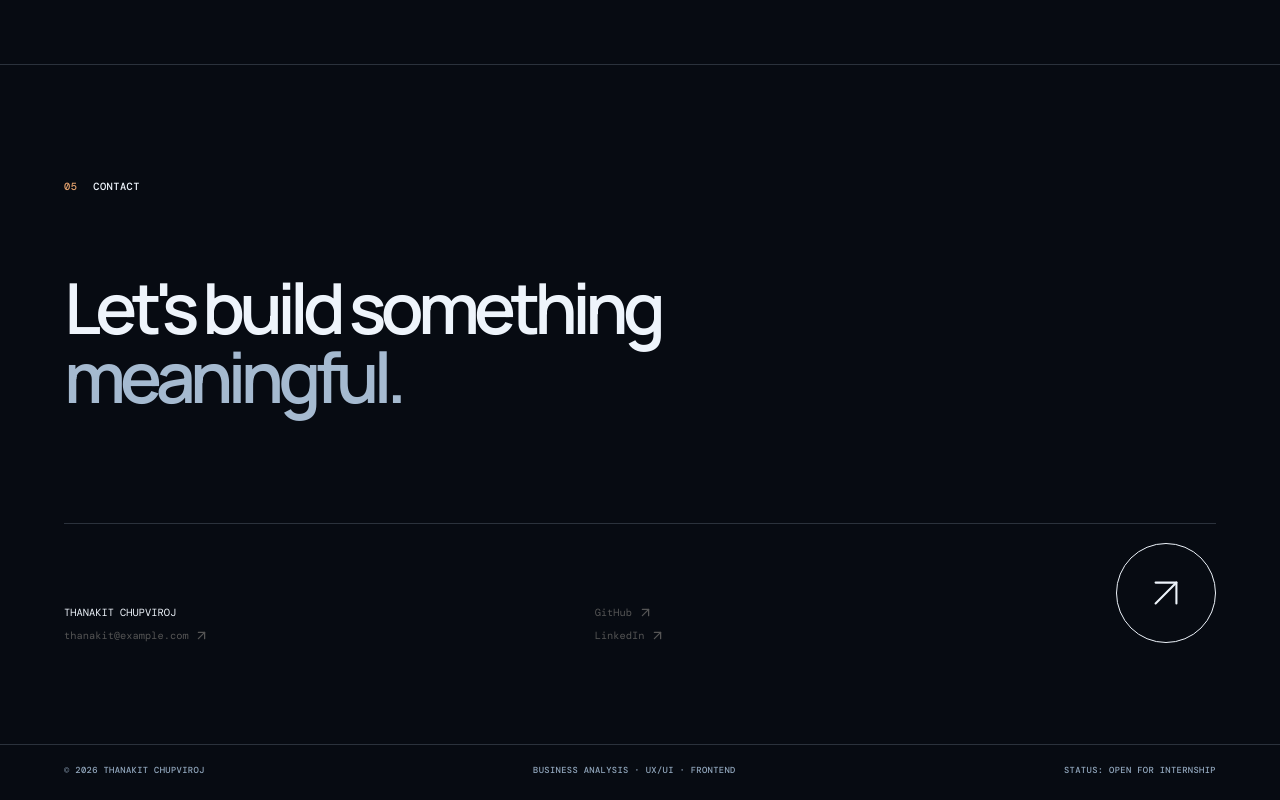
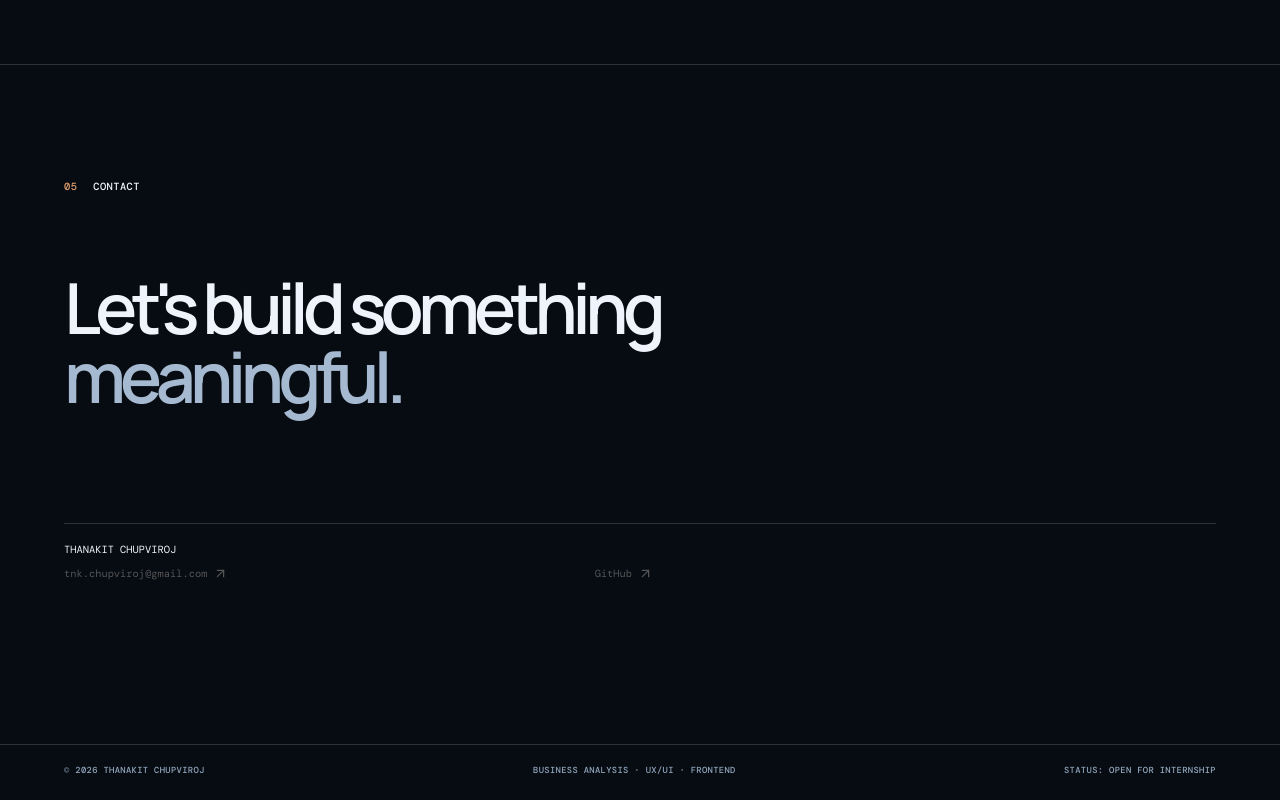
Before and after one commit to 6631503020/Thanakit-Portfolio, a React app: page / in a window 1280 px wide. Shown: the part 8032-8832 px from the top of the page. Built offline with nearby package versions, Linux system fonts and the light colour scheme; the HTML template or start-up script is replaced by a standard one.

Commit message:
fix: edit contact

```diff
--- a/src/App.tsx
+++ b/src/App.tsx
@@ -48,7 +48,7 @@ function App() {
     <section id="experience" className="content-section page-grid"><SectionHeader number="02">Experience</SectionHeader><ExperienceTimeline /></section>
     <section id="projects" className="content-section projects-section page-grid"><SectionHeader number="03">Selected Projects</SectionHeader><div className="projects-list">{projects.map((project) => <Reveal key={project.number}><ProjectCard project={project} /></Reveal>)}</div></section>
     <section id="skills" className="content-section page-grid"><SectionHeader number="04">Skills</SectionHeader><Reveal className="skills-layout"><div className="skill-group"><span>ANALYSIS</span>{['Requirements Gathering', 'User Research', 'Problem Framing', 'User Flows', 'Documentation'].map((skill) => <strong key={skill}>{skill}</strong>)}</div><div className="skill-group"><span>DESIGN</span>{['Figma', 'UI Design', 'UX Design', 'Wireframing', 'Prototyping'].map((skill) => <strong key={skill}>{skill}</strong>)}</div><div className="skill-group"><span>FRONTEND</span>{['HTML', 'CSS', 'JavaScript', 'TypeScript', 'React', 'Bootstrap'].map((skill) => <strong key={skill}>{skill}</strong>)}</div><div className="abilities"><span>ADDITIONAL ABILITIES</span><p>Article Writing<br />Public Speaking<br />Presentation<br />Commercial Negotiation<br />Project Supervision</p></div></Reveal></section>
-    <section id="contact" className="contact-section page-grid"><SectionHeader number="05">Contact</SectionHeader><Reveal className="contact-content"><h2>Let's build something<br /><i>meaningful.</i></h2><div className="contact-bottom"><div><span>THANAKIT CHUPVIROJ</span><a href="mailto:thanakit@example.com">thanakit@example.com <ArrowUpRight size={15} /></a></div><div className="contact-links"><a href="https://github.com" target="_blank" rel="noreferrer">GitHub <ArrowUpRight size={15} /></a><a href="https://linkedin.com" target="_blank" rel="noreferrer">LinkedIn <ArrowUpRight size={15} /></a></div><div className="contact-mark"><ArrowUpRight size={50} strokeWidth={1} /></div></div></Reveal></section>
+    <section id="contact" className="contact-section page-grid"><SectionHeader number="05">Contact</SectionHeader><Reveal className="contact-content"><h2>Let's build something<br /><i>meaningful.</i></h2><div className="contact-bottom"><div><span>THANAKIT CHUPVIROJ</span><a href="mailto:tnk.chupviroj@gmail.com">tnk.chupviroj@gmail.com <ArrowUpRight size={15} /></a></div><div className="contact-links"><a href="https://github.com/6631503020" target="_blank" rel="noreferrer">GitHub <ArrowUpRight size={15} /></a></div></div></Reveal></section>
   </main><footer className="footer page-grid"><span>© 2026 THANAKIT CHUPVIROJ</span><span>BUSINESS ANALYSIS · UX/UI · FRONTEND</span><span>STATUS: OPEN FOR INTERNSHIP</span></footer></div>
 }
 
```
